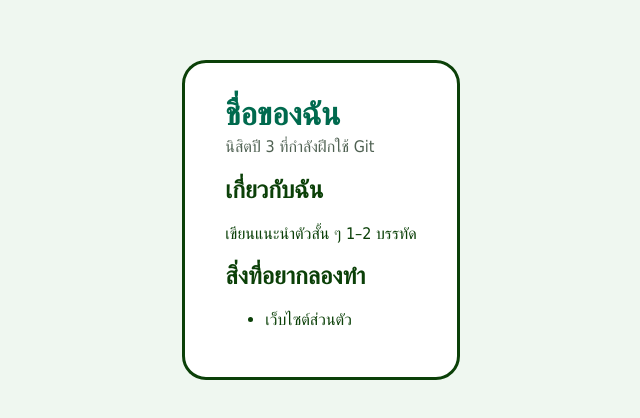
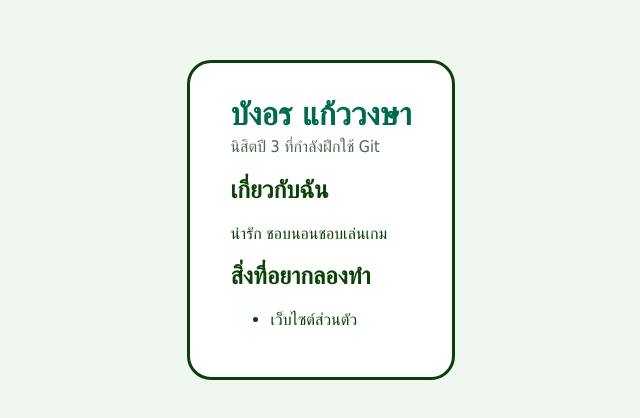
Before and after one commit to Bangonn/my-profile, a plain HTML site: page index.html in a window 1280 px wide. Shown: the part 180-598 px from the top of the page, without its empty margins (319-959 px from the left). Drawn offline with Linux system fonts and the light colour scheme.

Commit message:
Add my name and intro

```diff
--- a/index.html
+++ b/index.html
@@ -8,11 +8,11 @@
 </head>
 <body>
   <main class="card">
-    <h1>ชื่อของฉัน</h1>
+    <h1>บังอร แก้ววงษา</h1>
     <p class="tagline">นิสิตปี 3 ที่กำลังฝึกใช้ Git</p>
 
     <h2>เกี่ยวกับฉัน</h2>
-    <p>เขียนแนะนำตัวสั้น ๆ 1–2 บรรทัด</p>
+    <p>น่ารัก ชอบนอนชอบเล่นเกม</p>
 
     <h2>สิ่งที่อยากลองทำ</h2>
     <ul>
```
